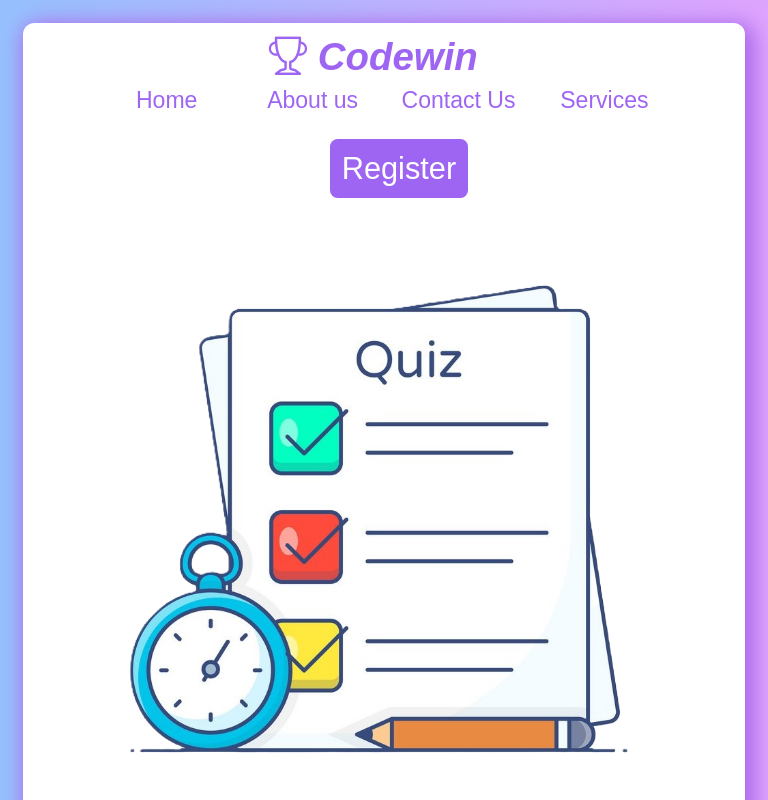
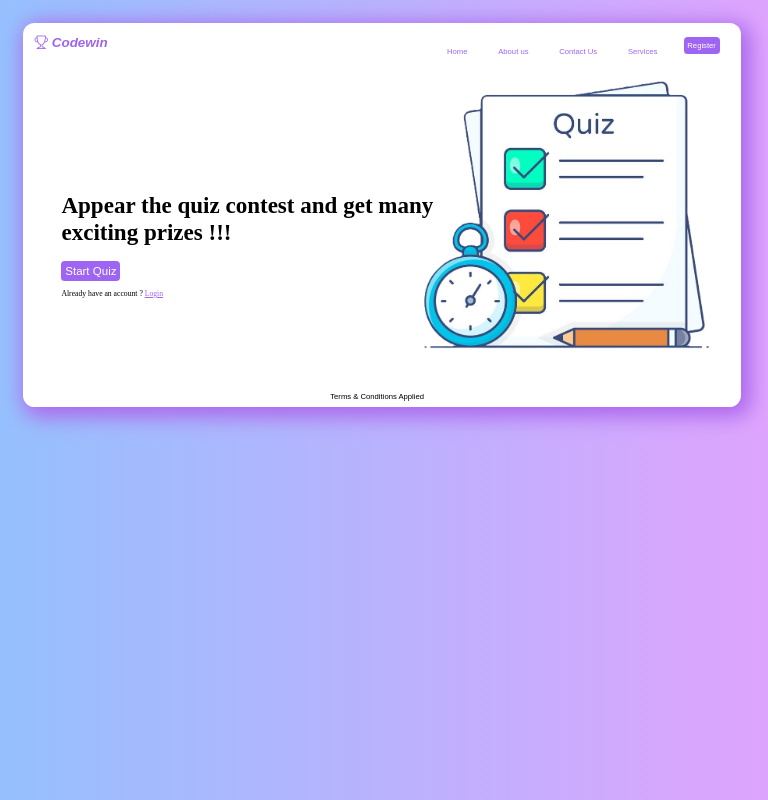
Before and after one commit to Sanket-Programmer/quiz-website, a plain HTML site: page index.html in a window 768 px wide. Shown: the top 800 px of the page. Drawn offline with nearby package versions, Linux system fonts and the light colour scheme; a web font is replaced by a local one.

Commit message:
Update style.css

```diff
--- a/style.css
+++ b/style.css
@@ -283,6 +283,7 @@ footer p{
 @media (min-width:481px) and (max-width:1024px){
       body{
         width: 0vw;
+          overflow-y: hidden;
     }
     .app{
         position: relative;
@@ -293,70 +294,14 @@ footer p{
         border-radius: 0.5vw;
     }
 
-    .landing_page{
-        height: 200vw;
-        width: 94vw;
-    }
+      .landing_page{
+       height: 50vw;
+   }
 
-    .landing_page img{
-        position: absolute;
-        left: 10vw;
-        top: 30vw;
-        height: 70vw;
-    }
+   .heading {
+    position: absolute;
+    top: 20vw;
+   }
 
-    .landing_page .heading{
-        position: absolute;
-        top: 100vw;
-        font-size: 4vw;
-        width: 90%;
-        text-align: center;
-    }
-
-    .landing_page .heading button{
-        font-size: 6vw;
-        padding: 1.5vw;
-        border-radius: 1vw;
-    }
-
-    .landing_page .heading p{
-        font-size: 4vw;
-    }
-
-    .landing_page i{
-        position: relative;
-        left: 32vw;
-        font-size: 5vw;
-    }
-
-    .navbar ul{
-        position: absolute;
-        left: 6vw;
-        top: 6vh;
-
-    }
-
-    .navbar ul li{
-        font-size: 3vw;
-        width: 15vw;
-        text-align: center;
-    }
-
-    .navbar button{
-        position: relative;
-        top: 9vh;
-        left: 40vw;
-        font-size: 4vw;
-        padding: 1.5vw;
-        border-radius: 1vw;
-    }
-
-    footer p{
-        font-size: 3vw;
-        position: relative;
-        top: -10vw;
-        left: 33vw;
-        width: 50vw;
-    }
 
 }
```
